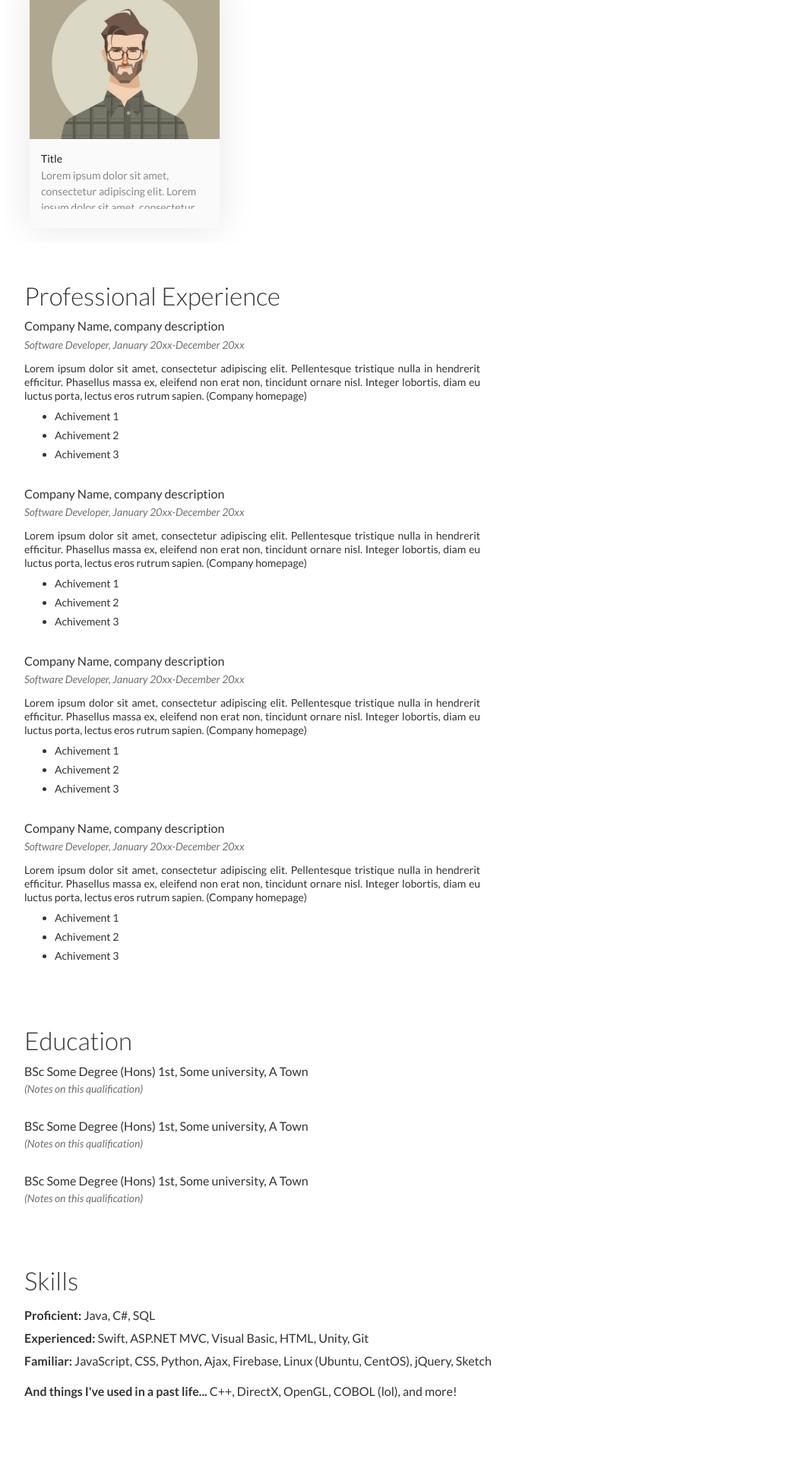
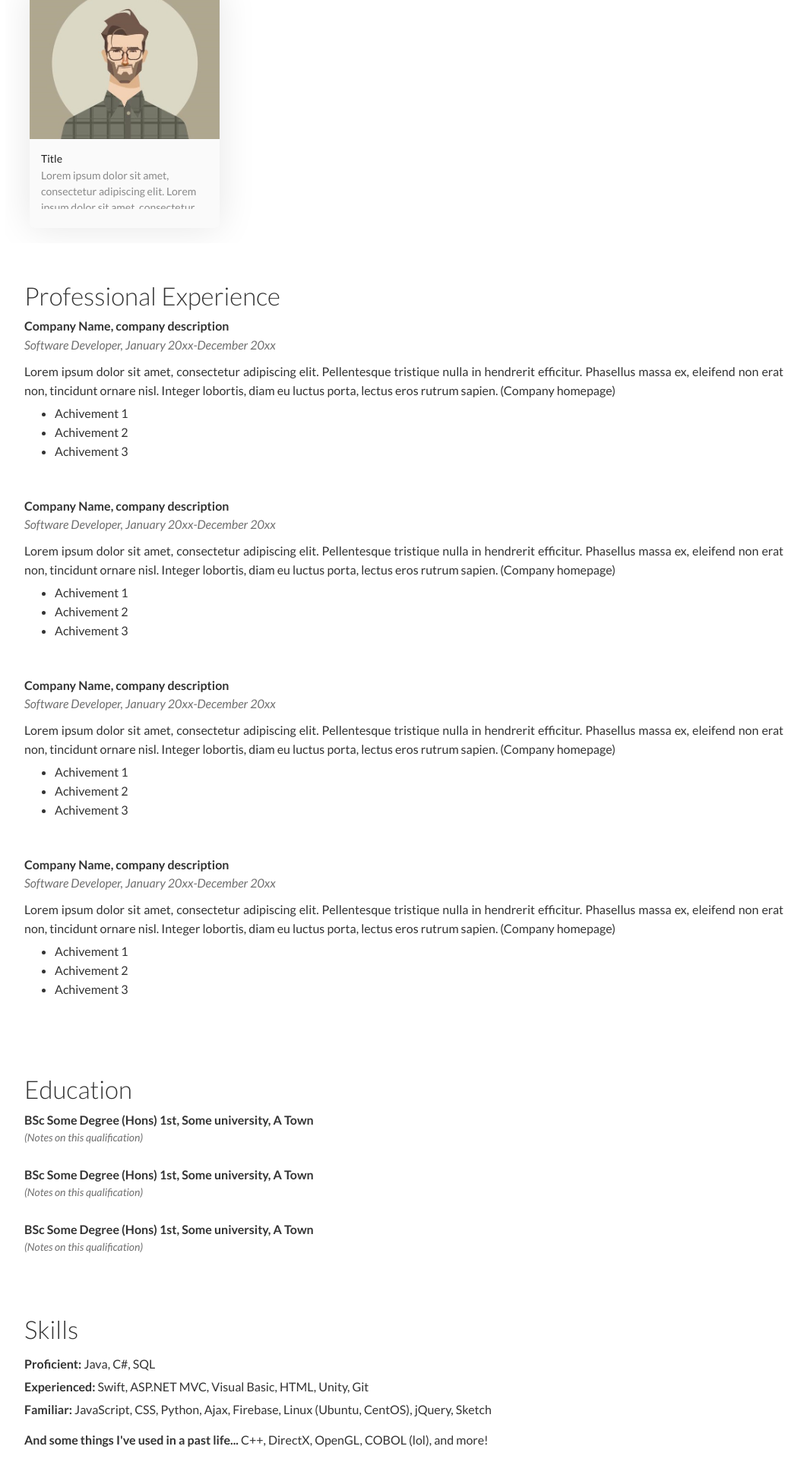
Before and after one commit to pekoto-zz/pekoto.github.io, a Jekyll site: the page built from index.md, in a window 1280 px wide. Shown: the part 2541-4461 px from the top of the page at 76% size, without its empty margins (68-1130 px from the left). Built offline with Jekyll 4.4.1, drawn with Linux system fonts in a browser that asks for light colours; before the commit the page ends 4397 px from its top, so only the background shows below that.

Commit message:
CSS tweaks

```diff
--- a/_includes/skills.html
+++ b/_includes/skills.html
@@ -7,7 +7,7 @@
         <p><strong>Familiar:</strong> JavaScript, CSS, Python, Ajax, Firebase, Linux (Ubuntu, CentOS), jQuery, Sketch</p>
       </div>
       <div>
-        <p><strong>And things I've used in a past life...</strong> C++, DirectX, OpenGL, COBOL (lol), and more!</p>
+        <p><strong>And some things I've used in a past life...</strong> C++, DirectX, OpenGL, COBOL (lol), and more!</p>
       </div>
     </div>
 </div>
--- a/assets/main.scss
+++ b/assets/main.scss
@@ -211,7 +211,7 @@ img.company-logo {
 
 .education h2 {
   font-size: 16px;
-  font-weight: 400;
+  font-weight: 700;
   margin-top: 10px;
   margin-bottom: 5px;
 }
@@ -254,39 +254,39 @@ img.company-logo {
 
 .work h2 {
   font-size: 16px;
-  font-weight: 400;
+  font-weight: 700;
   margin-top: 10px;
 }
 
 .work p {
   line-height: 25px;
-  max-width: 600px;
-  width: 85%
+  max-width: 1600px;
+  width: 90%
 }
 
 .work .role p {
-  font-size: 14px;
+  font-size: 16px;
   font-style: italic;
   color: #717171;
   line-height: 5px;
   max-width: 600px;
-  width: 85%;
+  width: 95%;
   margin-top: 0px;
 }
 
 .work .description p {
-  font-size: 14px;
-  line-height: 18px;
+  font-size: 16px;
+  line-height: 25px;
   margin-bottom: 5px;
 }
 
 .work .achievements li {
-  font-size: 14px;
+  font-size: 16px;
   line-height: 25px;
 }
 
 .work .company {
-  margin-bottom: 30px;
+  margin-bottom: 50px;
 }
 
 .card-based-include h1 {
```
